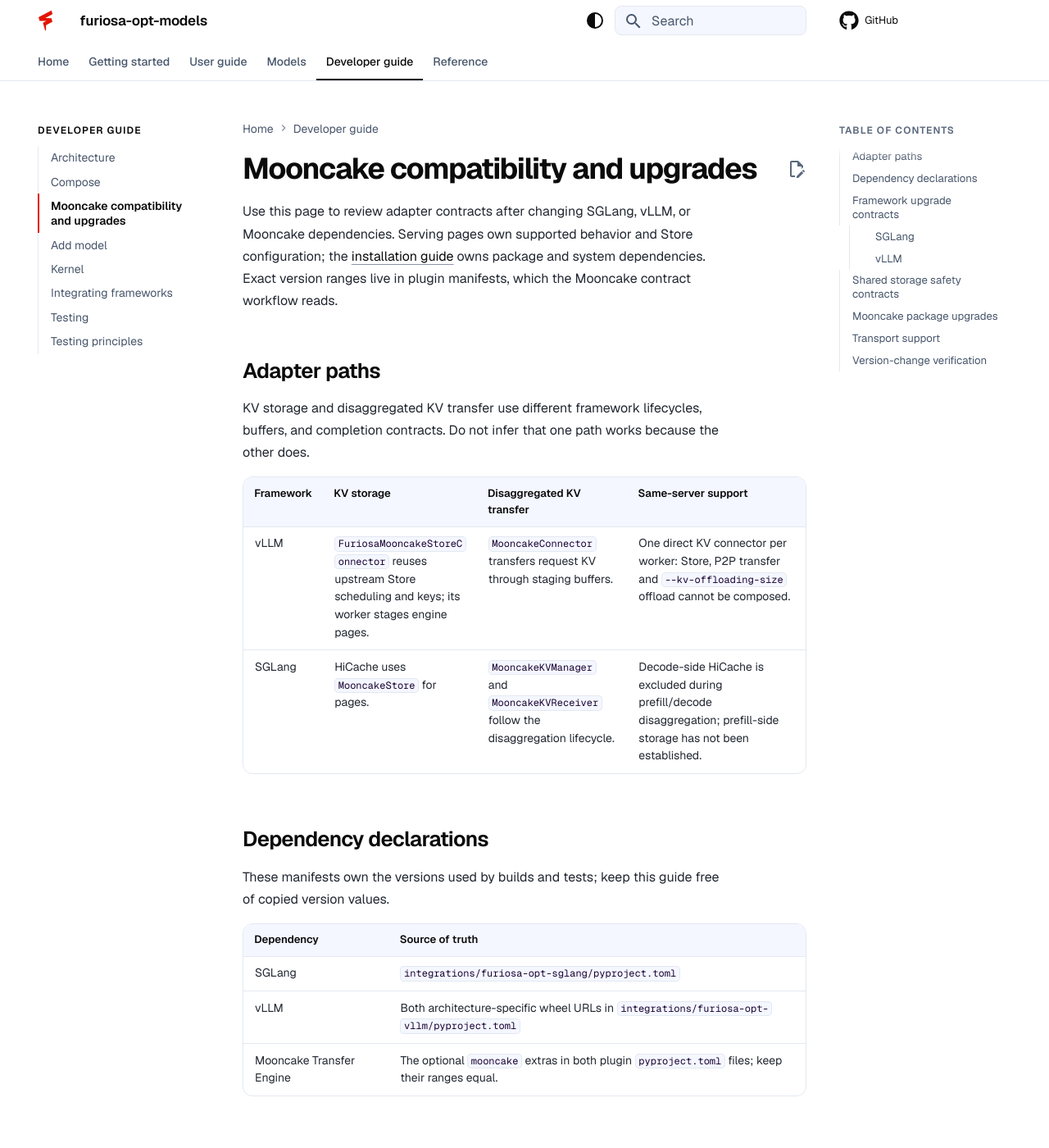
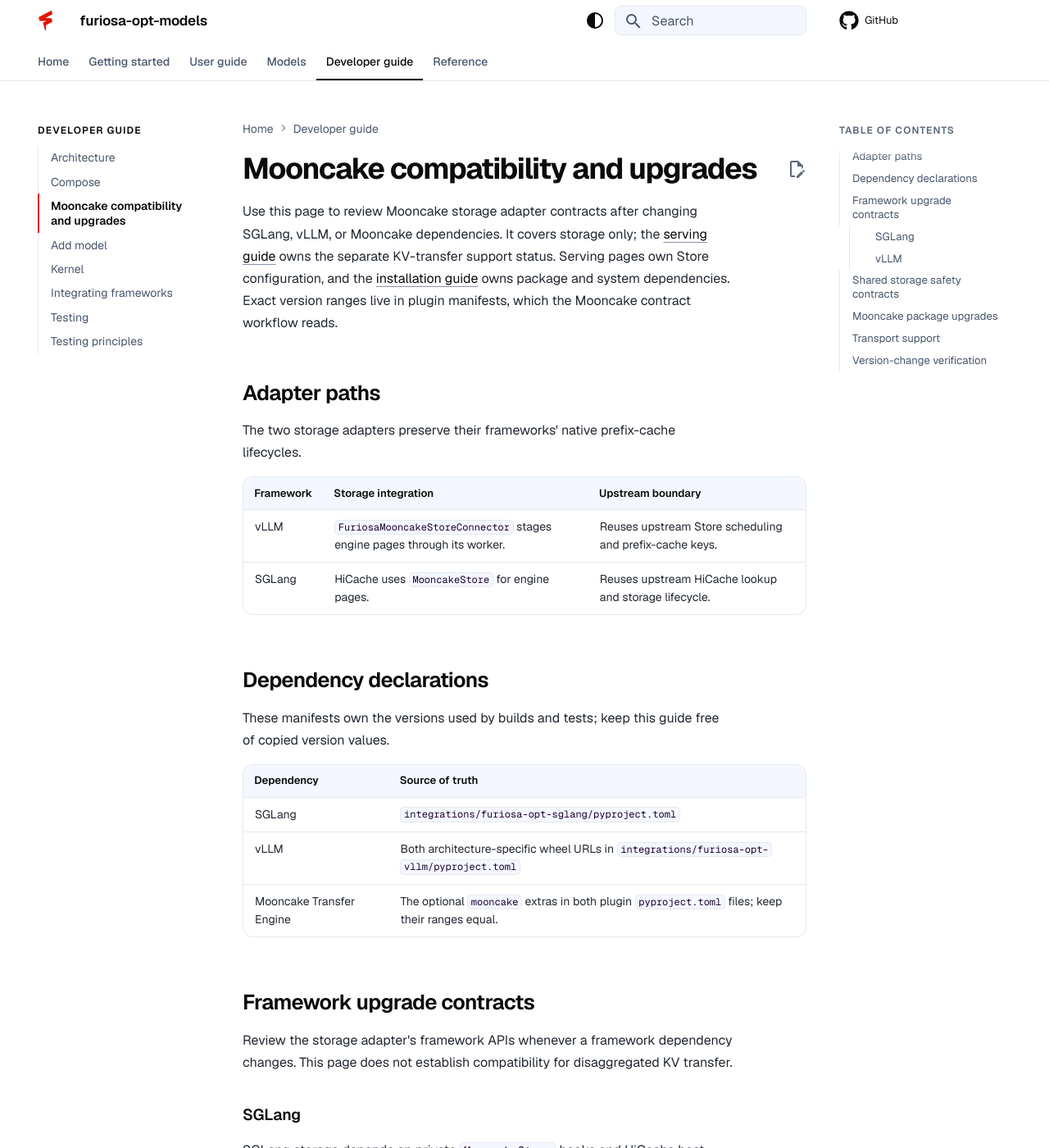
Before and after one commit to furiosa-ai/furiosa-opt-models, an MkDocs documentation site: the page built from docs/develop/compatibility.md, in a window 1280 px wide and 1400 px high. Shown: the whole window at 82% size. Built offline with MkDocs 1.6.1 and Material for MkDocs 9.7.7, drawn with Linux system fonts in a browser that asks for light colours; comment, search, counter and statistics services are not loaded; some of the changed text lies outside the part shown.

Commit message:
docs: limit Mooncake compatibility guide to storage

```diff
--- a/docs/develop/compatibility.md
+++ b/docs/develop/compatibility.md
@@ -1,19 +1,19 @@
 # Mooncake compatibility and upgrades
 
-Use this page to review adapter contracts after changing SGLang, vLLM, or Mooncake dependencies.
-Serving pages own supported behavior and Store configuration; the [installation guide](../getting-started/installation.md)
-owns package and system dependencies. Exact version ranges live in plugin manifests, which the
-Mooncake contract workflow reads.
+Use this page to review Mooncake storage adapter contracts after changing SGLang, vLLM, or Mooncake
+dependencies. It covers storage only; the [serving guide](../serving/index.md) owns the separate
+KV-transfer support status. Serving pages own Store configuration, and the
+[installation guide](../getting-started/installation.md) owns package and system dependencies.
+Exact version ranges live in plugin manifests, which the Mooncake contract workflow reads.
 
 ## Adapter paths
 
-KV storage and disaggregated KV transfer use different framework lifecycles, buffers, and completion
-contracts. Do not infer that one path works because the other does.
+The two storage adapters preserve their frameworks' native prefix-cache lifecycles.
 
-| Framework | KV storage | Disaggregated KV transfer | Same-server support |
-| --- | --- | --- | --- |
-| vLLM | `FuriosaMooncakeStoreConnector` reuses upstream Store scheduling and keys; its worker stages engine pages. | `MooncakeConnector` transfers request KV through staging buffers. | One direct KV connector per worker: Store, P2P transfer and `--kv-offloading-size` offload cannot be composed. |
-| SGLang | HiCache uses `MooncakeStore` for pages. | `MooncakeKVManager` and `MooncakeKVReceiver` follow the disaggregation lifecycle. | Decode-side HiCache is excluded during prefill/decode disaggregation; prefill-side storage has not been established. |
+| Framework | Storage integration | Upstream boundary |
+| --- | --- | --- |
+| vLLM | `FuriosaMooncakeStoreConnector` stages engine pages through its worker. | Reuses upstream Store scheduling and prefix-cache keys. |
+| SGLang | HiCache uses `MooncakeStore` for engine pages. | Reuses upstream HiCache lookup and storage lifecycle. |
 
 ## Dependency declarations
 
@@ -28,8 +28,8 @@ values.
 
 ## Framework upgrade contracts
 
-Review the adapter-specific framework APIs whenever a framework dependency changes. Storage and
-transfer adapters have separate upgrade surfaces and require separate regression coverage.
+Review the storage adapter's framework APIs whenever a framework dependency changes. This page does
+not establish compatibility for disaggregated KV transfer.
 
 ### SGLang
 
@@ -49,16 +49,6 @@ For storage, review `FuriosaHiCacheMooncake` in
 - Check that `offload.py` still selects the backend through SGLang's dynamic storage configuration
   and that `platform.py` still accepts `mooncake`.
 
-SGLang transfer depends on separate disaggregation hooks. If that adapter is in the release, review
-`FuriosaMooncakeKVManager` and `FuriosaMooncakeKVReceiver` in the transfer implementation:
-
-- Check the manager's staging registration, buffer initialization, peer registration, cache
-  attachment, and staged-transfer methods against SGLang's current lifecycle.
-- Revalidate `_staging_ctx`, `kv_args`, peer-registration metadata, `engine.batch_register`, and
-  `_transfer_data` contracts.
-- Check manager selection in `hooks.py` and rerun transfer scheduling, registration, page-layout,
-  and completion tests.
-
 ### vLLM
 
 vLLM storage depends on upstream's native Store scheduler and key contract. Review
@@ -76,16 +66,6 @@ vLLM storage depends on upstream's native Store scheduler and key contract. Revi
 - Keep Paged full/sliding support explicit; the adapter rejects `State` and `Cross` cache groups.
 - The adapter replaces upstream's receiver, so retain upstream's Mooncake disk GET budget,
   usable-ratio, batch-splitting and oversized-key failure behavior.
-
-The direct vLLM P2P transfer connector is a separate upgrade surface. If it is in the release,
-review `FuriosaMooncakeConnector` in `integrations/furiosa-opt-vllm/furiosa_opt_vllm/mooncake.py`:
-
-- Check its `MooncakeConnector` base-class hooks, registration methods, load submission, transfer
-  results, and shutdown behavior.
-- Revalidate connector metadata (`reqs_to_send`, `reqs_to_recv`) and worker fields
-  (`block_len_per_layer`, `kv_block_len_per_layer`).
-- Keep P2P transfer tests separate from Store tests, even when both are in
-  `tests/test_mooncake.py`.
 
 ## Shared storage safety contracts
 
@@ -110,7 +90,7 @@ described in the [vLLM](../serving/vllm.md#shared-mooncake-store-prefix-cache) a
 `MooncakeIOGuard` retains page leases and Store state when I/O completion is uncertain. The accepted
 GET/PUT outcomes are defined by the shared classifier in `_mooncake.py`; do not widen it unless the
 new Mooncake contract proves pointer access has stopped, and update its failure tests with any
-change. `TransferBatch` tracks engine DMA completion and does not replace this Store-I/O guard.
+change.
 
 ## Mooncake package upgrades
 
@@ -134,16 +114,10 @@ Review the package-level Store contract used by both storage adapters:
 
 The current contract tests prove Mooncake storage over TCP only; they do not establish RDMA support.
 
-The direct transfer adapters force TCP: vLLM sets `mooncake_protocol=tcp`, while SGLang requires
-`MC_FORCE_TCP=1`. This setting addresses RDMA registration failures for engine-pinned DMA-heap
-staging memory. Storage uses a different registration path: it passes engine host-page addresses to
-`MooncakeDistributedStore.register_buffer`, which Mooncake documents for zero-copy RDMA. Therefore,
-the transfer adapters' TCP restriction does not establish the storage backend's supported transport.
-
-Before documenting another storage transport, run an RNGD check for registration, PUT, GET,
-unregistration, and shutdown with a real engine host slot under that transport. Host fakes cannot
-validate DMA-heap registration. The existing contract job starts an ephemeral local Mooncake master
-over TCP and checks multi-page vLLM and multi-key SGLang I/O; it does not benchmark performance.
+The contract tests connect the Mooncake Store over TCP and cover registration, PUT, GET,
+unregistration, and shutdown with real engine host memory on RNGD. They do not establish RDMA
+support or measure performance. Before documenting another storage transport, repeat those checks
+on RNGD with that transport; host fakes cannot validate DMA-heap registration.
 
 ## Version-change verification
 
@@ -151,11 +125,10 @@ The required Mooncake contract workflow in `.github/workflows/test.yml` builds w
 minimum declared Mooncake version plus the newest stable allowed 0.3.x release on RNGD. It derives
 the minimum from both plugin manifests and runs one matrix entry if minimum and latest match.
 
-| Framework | Contract workflow | Additional adapter regression tests |
-| --- | --- | --- |
-| vLLM | `integrations/furiosa-opt-vllm/tests/test_mooncake.py`; `integrations/mooncake-contract-tests/test_vllm.py` | `integrations/furiosa-opt-vllm/tests/test_offload.py`; `integrations/furiosa-opt-vllm/tests/test_vllm_platform.py` |
-| SGLang | `integrations/furiosa-opt-sglang/tests/test_cache_transfer.py`; `integrations/furiosa-opt-sglang/tests/test_mooncake.py`; `integrations/mooncake-contract-tests/test_sglang.py` | `integrations/furiosa-opt-sglang/tests/test_platform.py` |
+| Framework | Minimum/latest and RNGD contract tests |
+| --- | --- |
+| vLLM | `integrations/furiosa-opt-vllm/tests/test_mooncake.py`; `integrations/mooncake-contract-tests/test_vllm.py` |
+| SGLang | `integrations/furiosa-opt-sglang/tests/test_cache_transfer.py`; `integrations/furiosa-opt-sglang/tests/test_mooncake.py`; `integrations/mooncake-contract-tests/test_sglang.py` |
 
-Run the additional regression tests when changing their framework integration; the contract workflow
-does not invoke those files. Keep mocked adapter checks separate from RNGD registration and pointer
-I/O checks. Never simulate RNGD kernels on CPU.
+Keep mocked adapter checks separate from RNGD registration and pointer-I/O checks. Never simulate
+RNGD kernels on CPU.
```
